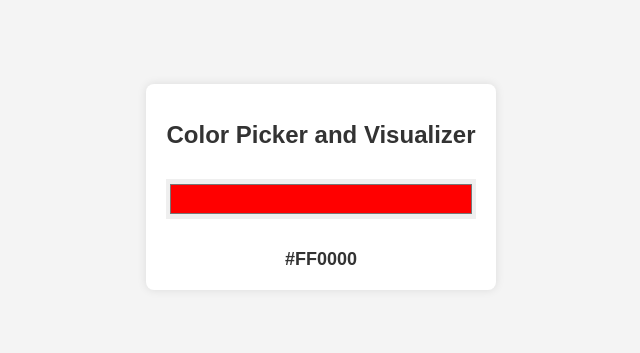
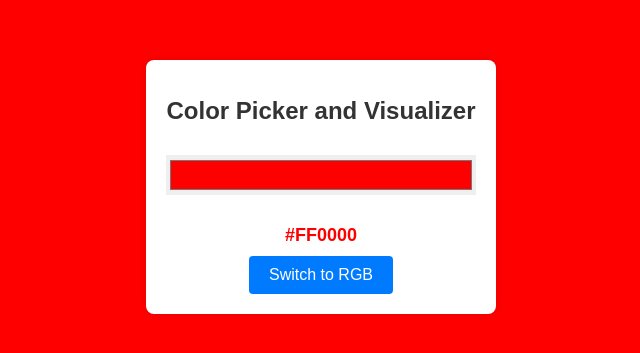
Before and after one commit to JanhviVerma/Color-Picker, a plain HTML site: page index.html in a window 1280 px wide. Shown: the part 213-566 px from the top of the page, without its empty margins (319-959 px from the left). Drawn offline with Linux system fonts and the light colour scheme.

Commit message:
Enhanced color picker with real-time background change and HEX/RGB toggle

```diff
--- a/index.html
+++ b/index.html
@@ -11,6 +11,7 @@
         <h1>Color Picker and Visualizer</h1>
         <input type="color" id="colorPicker" value="#ff0000">
         <div id="colorDisplay">#FF0000</div>
+        <button id="toggleFormat">Switch to RGB</button>
     </div>
     <script src="script.js"></script>
 </body>
--- a/script.js
+++ b/script.js
@@ -1,10 +1,32 @@
 document.addEventListener("DOMContentLoaded", function() {
     const colorPicker = document.getElementById("colorPicker");
     const colorDisplay = document.getElementById("colorDisplay");
+    const toggleFormatBtn = document.getElementById("toggleFormat");
+    let isHex = true;
+
+    function updateDisplay(color) {
+        colorDisplay.textContent = isHex ? color.toUpperCase() : hexToRgb(color);
+        colorDisplay.style.color = color;
+        document.body.style.backgroundColor = color;
+    }
+
+    function hexToRgb(hex) {
+        const r = parseInt(hex.slice(1, 3), 16);
+        const g = parseInt(hex.slice(3, 5), 16);
+        const b = parseInt(hex.slice(5, 7), 16);
+        return `rgb(${r}, ${g}, ${b})`;
+    }
 
     colorPicker.addEventListener("input", function() {
-        const color = colorPicker.value.toUpperCase();
-        colorDisplay.textContent = color;
-        colorDisplay.style.color = color;
+        updateDisplay(colorPicker.value);
     });
+
+    toggleFormatBtn.addEventListener("click", function() {
+        isHex = !isHex;
+        toggleFormatBtn.textContent = isHex ? "Switch to RGB" : "Switch to HEX";
+        updateDisplay(colorPicker.value);
+    });
+
+    // Initialize with the default color
+    updateDisplay(colorPicker.value);
 });
--- a/styles.css
+++ b/styles.css
@@ -6,6 +6,7 @@ body {
     align-items: center;
     height: 100vh;
     margin: 0;
+    transition: background-color 0.3s ease-in-out;
 }
 
 .container {
@@ -37,3 +38,19 @@ h1 {
     font-weight: bold;
     color: #333;
 }
+
+#toggleFormat {
+    margin-top: 10px;
+    padding: 10px 20px;
+    font-size: 16px;
+    cursor: pointer;
+    border: none;
+    background-color: #007bff;
+    color: white;
+    border-radius: 4px;
+    transition: background-color 0.3s ease;
+}
+
+#toggleFormat:hover {
+    background-color: #0056b3;
+}
```
